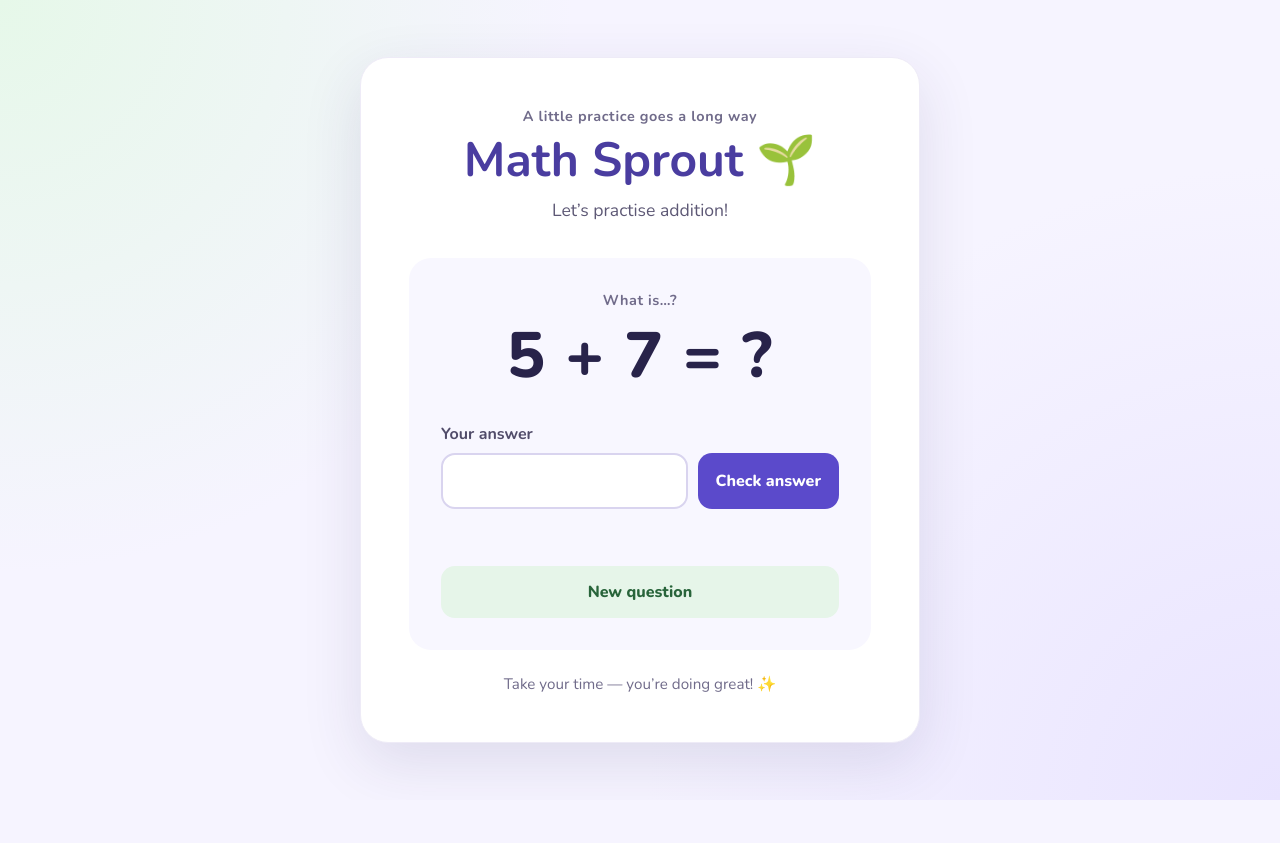
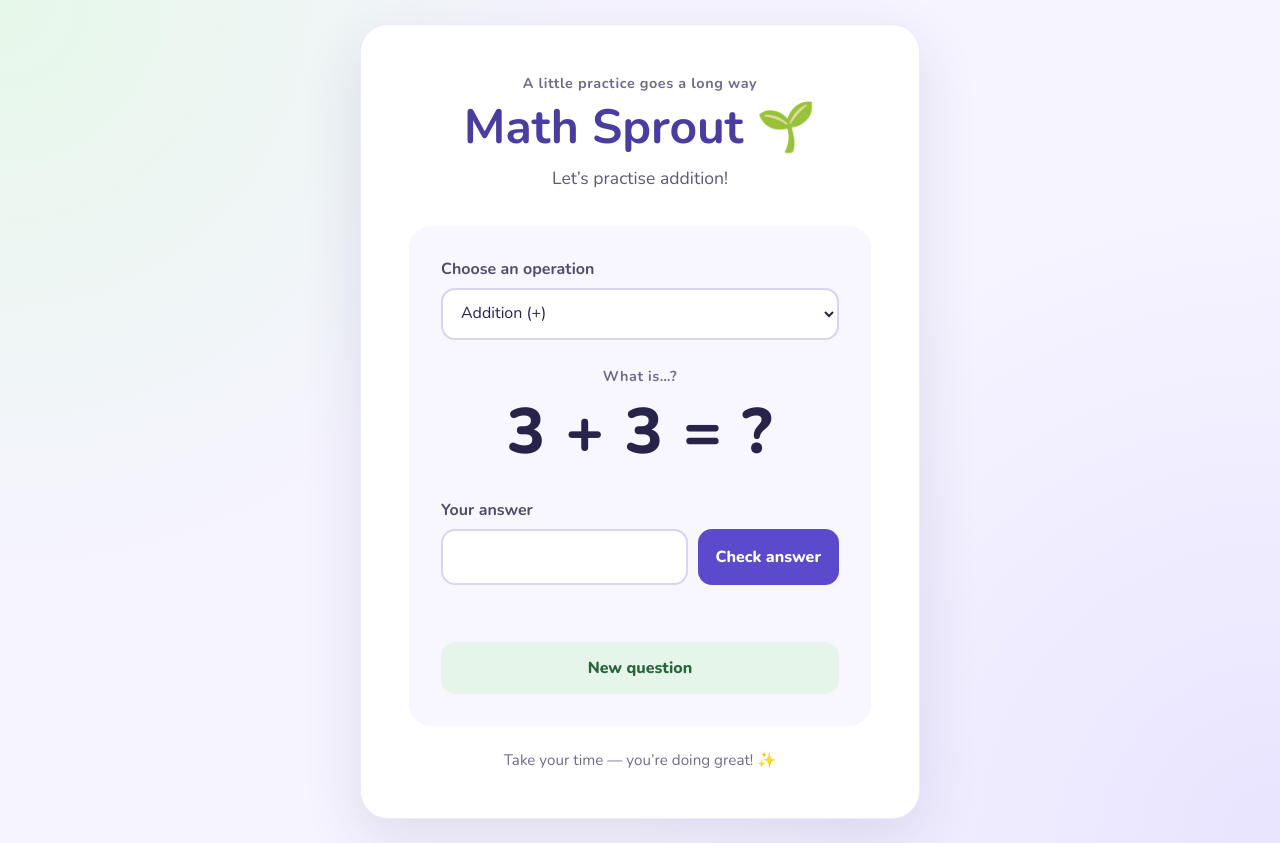
Before and after one commit to AbrahamEastwood/math-sprout, a plain HTML site: page index.html in a window 1280 px wide. Before the commit the page ends 800 px from the top, so only its background shows below. Drawn offline with nearby package versions, Linux system fonts and the light colour scheme.

Commit message:
Add subtraction multiplication and division practice

```diff
--- a/app.js
+++ b/app.js
@@ -3,15 +3,71 @@ const answerInput = document.querySelector("#answer");
 const questionText = document.querySelector("#question");
 const feedback = document.querySelector("#feedback");
 const newQuestionButton = document.querySelector("#new-question");
+const operationSelect = document.querySelector("#operation");
+const intro = document.querySelector("#intro");
+
+const operations = {
+  addition: {
+    label: "addition",
+    symbol: "+",
+    makeNumbers() {
+      return [randomNumber(10), randomNumber(10)];
+    },
+    calculate(first, second) {
+      return first + second;
+    },
+  },
+  subtraction: {
+    label: "subtraction",
+    symbol: "−",
+    makeNumbers() {
+      const first = randomNumber(10);
+      const second = randomNumber(10);
+      return [Math.max(first, second), Math.min(first, second)];
+    },
+    calculate(first, second) {
+      return first - second;
+    },
+  },
+  multiplication: {
+    label: "multiplication",
+    symbol: "×",
+    makeNumbers() {
+      return [randomNumber(10), randomNumber(10)];
+    },
+    calculate(first, second) {
+      return first * second;
+    },
+  },
+  division: {
+    label: "division",
+    symbol: "÷",
+    makeNumbers() {
+      const divisor = randomNumber(10);
+      const quotient = randomNumber(10);
+      return [divisor * quotient, divisor];
+    },
+    calculate(first, second) {
+      return first / second;
+    },
+  },
+};
 
 let firstNumber;
 let secondNumber;
+let correctAnswer;
+
+function randomNumber(max) {
+  return Math.floor(Math.random() * max) + 1;
+}
 
 function makeQuestion() {
-  firstNumber = Math.floor(Math.random() * 10) + 1;
-  secondNumber = Math.floor(Math.random() * 10) + 1;
+  const operation = operations[operationSelect.value];
+  [firstNumber, secondNumber] = operation.makeNumbers();
+  correctAnswer = operation.calculate(firstNumber, secondNumber);
 
-  questionText.textContent = `${firstNumber} + ${secondNumber} = ?`;
+  questionText.textContent = `${firstNumber} ${operation.symbol} ${secondNumber} = ?`;
+  intro.textContent = `Let’s practise ${operation.label}!`;
   answerInput.value = "";
   feedback.textContent = "";
   feedback.className = "feedback";
@@ -21,7 +77,6 @@ answerForm.addEventListener("submit", (event) => {
   event.preventDefault();
 
   const answer = Number(answerInput.value);
-  const correctAnswer = firstNumber + secondNumber;
 
   if (answer === correctAnswer) {
     feedback.textContent = "That’s right! Great job! 🎉";
@@ -33,5 +88,6 @@ answerForm.addEventListener("submit", (event) => {
 });
 
 newQuestionButton.addEventListener("click", makeQuestion);
+operationSelect.addEventListener("change", makeQuestion);
 
 makeQuestion();
--- a/index.html
+++ b/index.html
@@ -5,7 +5,7 @@
     <meta name="viewport" content="width=device-width, initial-scale=1" />
     <meta name="theme-color" content="#f6f4ff" />
     <meta name="description" content="A friendly place for kids to practise their maths." />
-    <title>Math Sprout — Addition Practice</title>
+    <title>Math Sprout — Maths Practice</title>
     <link rel="stylesheet" href="style.css" />
     <script src="app.js" defer></script>
   </head>
@@ -14,10 +14,18 @@
       <header class="page-header">
         <p class="eyebrow">A little practice goes a long way</p>
         <h1>Math Sprout <span aria-hidden="true">🌱</span></h1>
-        <p class="intro">Let’s practise addition!</p>
+        <p class="intro" id="intro">Let’s practise addition!</p>
       </header>
 
       <section class="exercise" aria-labelledby="question">
+        <label for="operation">Choose an operation</label>
+        <select id="operation" name="operation">
+          <option value="addition">Addition (+)</option>
+          <option value="subtraction">Subtraction (−)</option>
+          <option value="multiplication">Multiplication (×)</option>
+          <option value="division">Division (÷)</option>
+        </select>
+
         <p class="section-label">What is…?</p>
         <p class="question" id="question" aria-live="polite">0 + 0 = ?</p>
 
--- a/style.css
+++ b/style.css
@@ -28,7 +28,8 @@ body {
 }
 
 button,
-input {
+input,
+select {
   font: inherit;
 }
 
@@ -71,6 +72,26 @@ h1 {
   background: #f8f7ff;
 }
 
+.exercise > label {
+  display: block;
+  margin-bottom: 8px;
+  color: #514c6a;
+  font-weight: 700;
+  text-align: left;
+}
+
+select {
+  width: 100%;
+  min-height: 52px;
+  margin-bottom: 26px;
+  padding: 10px 14px;
+  border: 2px solid #d9d4ef;
+  border-radius: 14px;
+  background: #fff;
+  color: #28234a;
+  font-size: 1rem;
+}
+
 .question {
   margin: 8px 0 28px;
   color: #28234a;
@@ -84,7 +105,7 @@ form {
   text-align: left;
 }
 
-label {
+form label {
   display: block;
   margin-bottom: 8px;
   color: #514c6a;
@@ -109,6 +130,7 @@ input {
 }
 
 input:focus-visible,
+select:focus-visible,
 button:focus-visible {
   outline: 3px solid #f4bb4b;
   outline-offset: 3px;
```
